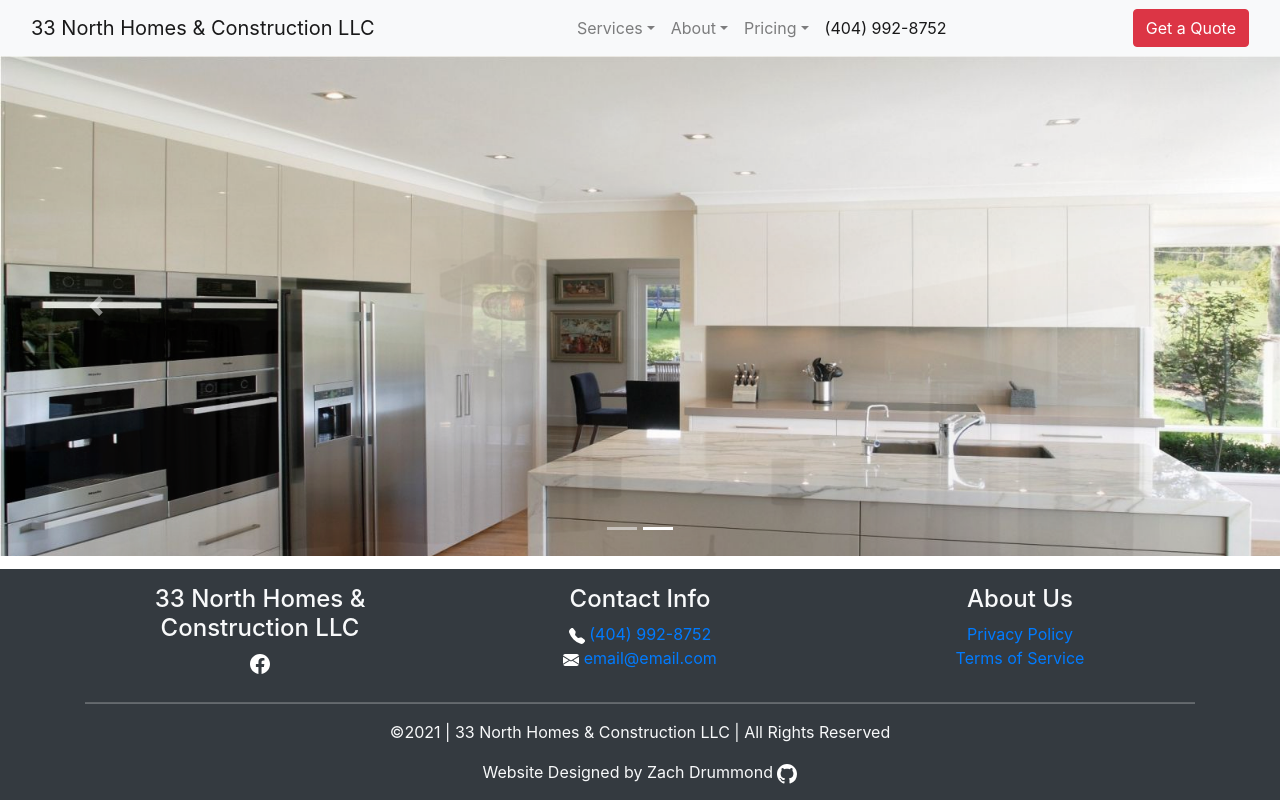
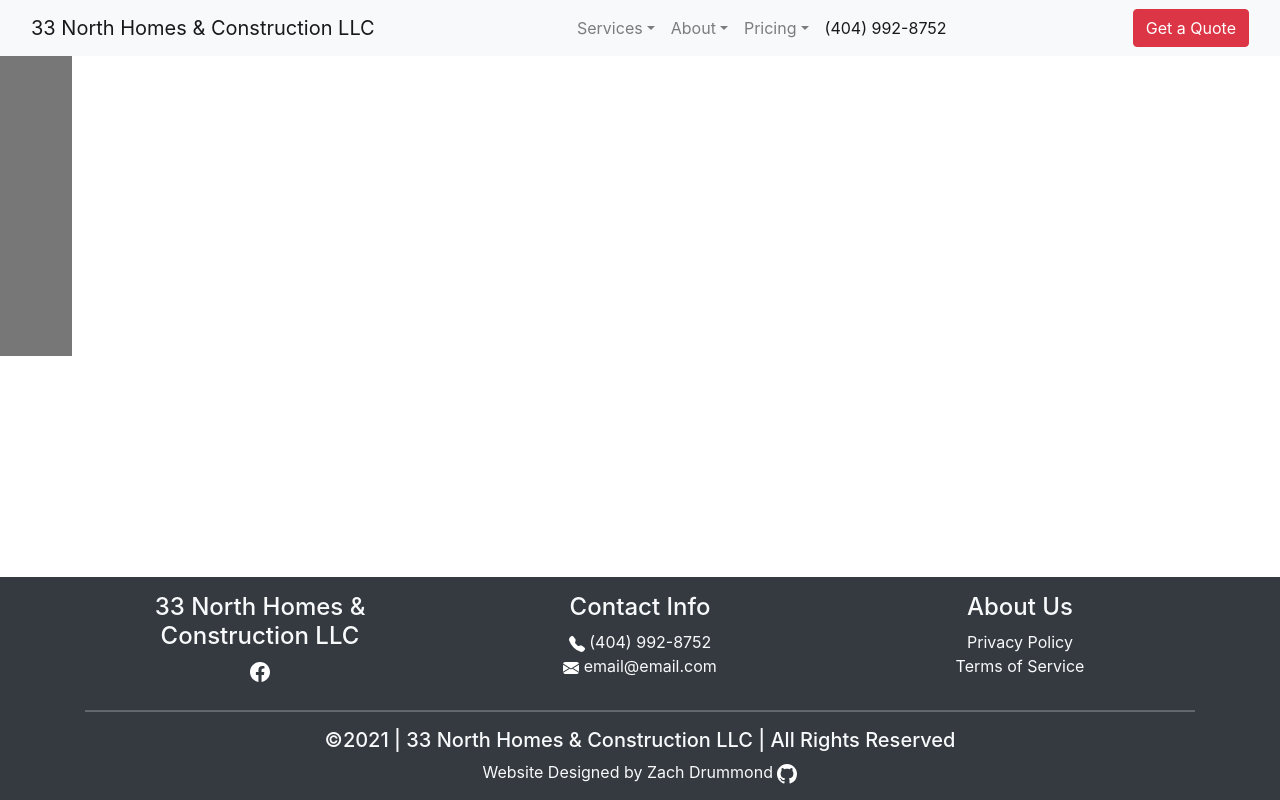
Before and after one commit to zachdrummond/33nhomes, a React (Create React App) app in the folder client/: page / in a window 1280 px wide. Built offline with nearby package versions, Linux system fonts and the light colour scheme.

Commit message:
Added height to carousel

```diff
--- a/client/src/Components/Carousel/Carousel.jsx
+++ b/client/src/Components/Carousel/Carousel.jsx
@@ -1,51 +1,126 @@
-import basement from "../../images/basement.jpg";
-import kitchen from "../../images/kitchen.jpg";
+import "./carousel.css";
 
 const Carousel = () => {
 
-  const styles = {
-    carousel: {
-      height: 500
-    }
-  };
 
   return (
-    <div
-      id="carouselExampleIndicators"
-      className="carousel slide carousel-fade"
-      data-bs-ride="carousel"
-    >
-      {/* -------------------------------------------------------------------- CAROUSEL INDICATORS */}
+    <div id="myCarousel" className="carousel slide" data-bs-ride="carousel">
+      {/* ------------------------------------------------------------------ Carousel Indicators */}
       <div className="carousel-indicators">
         <button
           type="button"
-          data-bs-target="#carouselExampleIndicators"
+          data-bs-target="#myCarousel"
           data-bs-slide-to="0"
           className="active"
+          aria-label="Slide 1"
           aria-current="true"
-          aria-label="Slide 1"
         ></button>
         <button
           type="button"
-          data-bs-target="#carouselExampleIndicators"
+          data-bs-target="#myCarousel"
           data-bs-slide-to="1"
           aria-label="Slide 2"
+          className=""
+        ></button>
+        <button
+          type="button"
+          data-bs-target="#myCarousel"
+          data-bs-slide-to="2"
+          aria-label="Slide 3"
+          className=""
         ></button>
       </div>
-      {/* -------------------------------------------------------------------- CAROUSEL IMAGES */}
-      <div className="carousel-inner" style={styles.carousel}>
+      {/* ------------------------------------------------------------------ Carousel Items */}
+      <div className="carousel-inner">
         <div className="carousel-item active">
-          <img src={basement} className="d-block w-100" alt="..." />
+          <svg
+            className="bd-placeholder-img"
+            width="100%"
+            height="100%"
+            xmlns="http://www.w3.org/2000/svg"
+            aria-hidden="true"
+
+            focusable="false"
+          >
+            <rect width="100%" height="100%" fill="#777"></rect>
+          </svg>
+          <div className="container">
+            <div className="carousel-caption text-start">
+              <h1>Example headline.</h1>
+              <p>
+                Some representative placeholder content for the first slide of
+                the carousel.
+              </p>
+              <p>
+                <a className="btn btn-lg btn-primary" href="/">
+                  Sign up today
+                </a>
+              </p>
+            </div>
+          </div>
         </div>
         <div className="carousel-item">
-          <img src={kitchen} className="d-block w-100" alt="..." />
+          <svg
+            className="bd-placeholder-img"
+            width="100%"
+            height="100%"
+            xmlns="http://www.w3.org/2000/svg"
+            aria-hidden="true"
+
+            focusable="false"
+          >
+            <rect width="100%" height="100%" fill="#777"></rect>
+          </svg>
+
+          <div className="container">
+            <div className="carousel-caption">
+              <h1>Another example headline.</h1>
+              <p>
+                Some representative placeholder content for the second slide of
+                the carousel.
+              </p>
+              <p>
+                <a className="btn btn-lg btn-primary" href="/">
+                  Learn more
+                </a>
+              </p>
+            </div>
+          </div>
+        </div>
+        <div className="carousel-item">
+          <svg
+            className="bd-placeholder-img"
+            width="100%"
+            height="100%"
+            xmlns="http://www.w3.org/2000/svg"
+            aria-hidden="true"
+
+            focusable="false"
+          >
+            <rect width="100%" height="100%" fill="#777"></rect>
+          </svg>
+
+          <div className="container">
+            <div className="carousel-caption text-end">
+              <h1>One more for good measure.</h1>
+              <p>
+                Some representative placeholder content for the third slide of
+                this carousel.
+              </p>
+              <p>
+                <a className="btn btn-lg btn-primary" href="/">
+                  Browse gallery
+                </a>
+              </p>
+            </div>
+          </div>
         </div>
       </div>
-      {/* -------------------------------------------------------------------- CAROUSEL CONTROLS */}
+      {/* ------------------------------------------------------------------ Carousel Prev/Next Buttons */}
       <button
         className="carousel-control-prev"
         type="button"
-        data-bs-target="#carouselExampleIndicators"
+        data-bs-target="#myCarousel"
         data-bs-slide="prev"
       >
         <span className="carousel-control-prev-icon" aria-hidden="true"></span>
@@ -54,7 +129,7 @@ const Carousel = () => {
       <button
         className="carousel-control-next"
         type="button"
-        data-bs-target="#carouselExampleIndicators"
+        data-bs-target="#myCarousel"
         data-bs-slide="next"
       >
         <span className="carousel-control-next-icon" aria-hidden="true"></span>
--- /dev/null
+++ b/client/src/Components/Carousel/carousel.css
@@ -0,0 +1,3 @@
+.carousel-item {
+    height: 300px;
+}
--- a/client/src/Components/Footer/Footer.css
+++ /dev/null
@@ -1,3 +0,0 @@
-a {
-    color: white;
-}
--- a/client/src/Components/Footer/Footer.jsx
+++ b/client/src/Components/Footer/Footer.jsx
@@ -1,4 +1,3 @@
-import "./Footer.css";
 import GitHub from "../Icons/GitHub";
 import Facebook from "../Icons/Facebook";
 import Phone from "../Icons/Phone";
@@ -31,12 +30,12 @@ const Footer = () => {
             <h4>About Us</h4>
             <ul className="list-unstyled">
               <li>
-                <a href="/">
+                <a href="/" className="text-light">
                   Privacy Policy
                 </a>
               </li>
               <li>
-                <a href="/">
+                <a href="/" className="text-light">
                   Terms of Service
                 </a>
               </li>
@@ -46,10 +45,10 @@ const Footer = () => {
         {/* ---------------------------------------------------------------------------- Company & Website Designer */}
         <hr />
         <div className="row">
-          <p>
+          <h5>
             &copy;{new Date().getFullYear()} | 33 North Homes & Construction LLC
             | All Rights Reserved
-          </p>
+          </h5>
           <div className="col-12 col-md">
             <span>Website Designed by Zach Drummond </span>
             <GitHub />
--- a/client/src/Components/Icons/Email.jsx
+++ b/client/src/Components/Icons/Email.jsx
@@ -2,7 +2,7 @@ import React from "react";
 
 const Email = () => {
   return (
-    <a href="mailto: email@email.com">
+    <a href="mailto: email@email.com" className="text-light">
       <svg
         xmlns="http://www.w3.org/2000/svg"
         width="16"
--- a/client/src/Components/Icons/GitHub.jsx
+++ b/client/src/Components/Icons/GitHub.jsx
@@ -6,7 +6,7 @@ const GitHub = () => {
         width="20"
         height="20"
         fill="white"
-        class="bi bi-github"
+        className="bi bi-github"
         viewBox="0 0 16 16"
       >
         <path d="M8 0C3.58 0 0 3.58 0 8c0 3.54 2.29 6.53 5.47 7.59.4.07.55-.17.55-.38 0-.19-.01-.82-.01-1.49-2.01.37-2.53-.49-2.69-.94-.09-.23-.48-.94-.82-1.13-.28-.15-.68-.52-.01-.53.63-.01 1.08.58 1.23.82.72 1.21 1.87.87 2.33.66.07-.52.28-.87.51-1.07-1.78-.2-3.64-.89-3.64-3.95 0-.87.31-1.59.82-2.15-.08-.2-.36-1.02.08-2.12 0 0 .67-.21 2.2.82.64-.18 1.32-.27 2-.27.68 0 1.36.09 2 .27 1.53-1.04 2.2-.82 2.2-.82.44 1.1.16 1.92.08 2.12.51.56.82 1.27.82 2.15 0 3.07-1.87 3.75-3.65 3.95.29.25.54.73.54 1.48 0 1.07-.01 1.93-.01 2.2 0 .21.15.46.55.38A8.012 8.012 0 0 0 16 8c0-4.42-3.58-8-8-8z" />
--- a/client/src/Components/Icons/Phone.jsx
+++ b/client/src/Components/Icons/Phone.jsx
@@ -2,7 +2,7 @@ import React from "react";
 
 const Phone = () => {
   return (
-    <a href="tel: +4049928752">
+    <a href="tel: +4049928752" className="text-light">
       <svg
         xmlns="http://www.w3.org/2000/svg"
         width="16"
```
Also changed, not shown: client/src/images/basement.jpg (deleted), client/src/images/kitchen.jpg (deleted).
